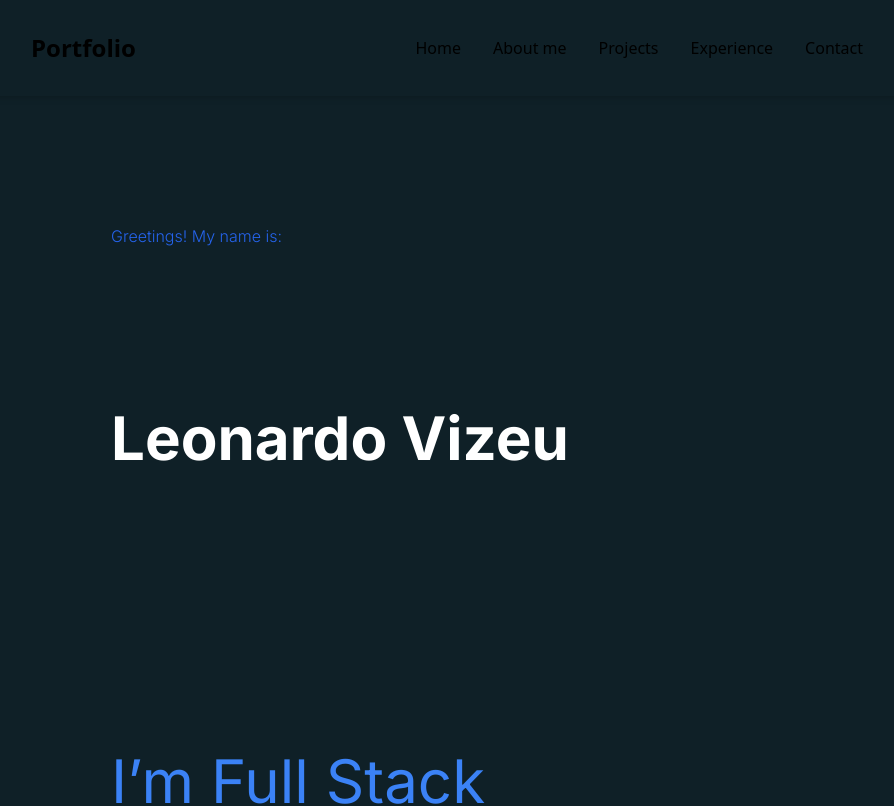
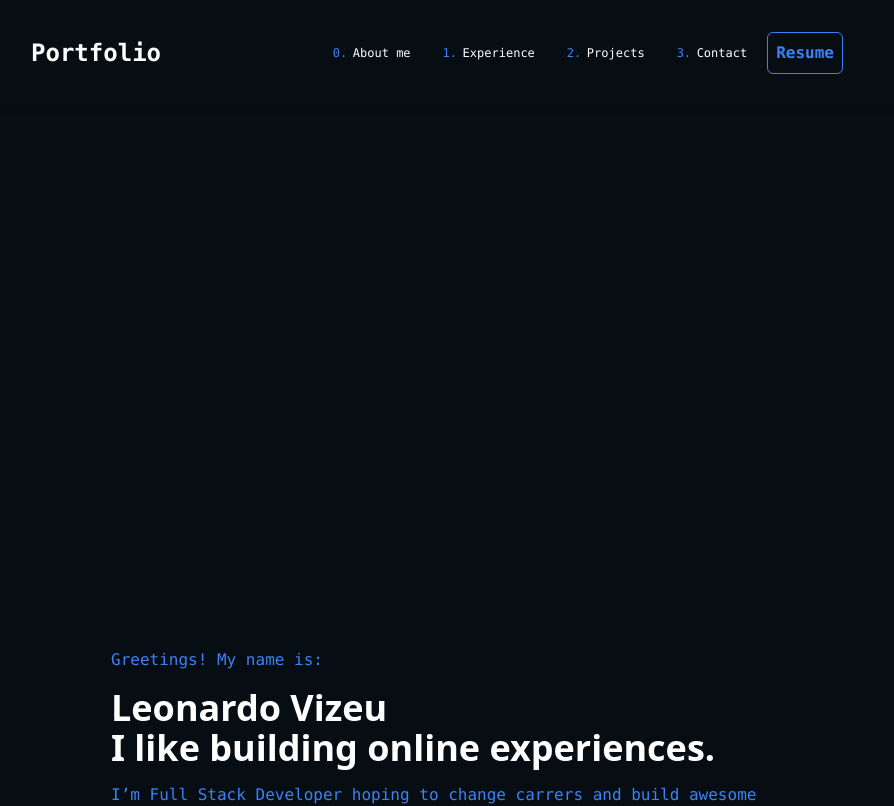
Before and after one commit to leovizeu/portfolio-vizeu, a Next.js app: page / in a window 1280 px wide. Shown: the top 806 px of the page, without its empty margins (193-1087 px from the left). Built offline with nearby package versions, Linux system fonts and the light colour scheme.

Commit message:
changing color and font scheme, it's getitng prettier

```diff
--- a/src/app/Components/Header.tsx
+++ b/src/app/Components/Header.tsx
@@ -1,35 +1,48 @@
+"use client"
+
 import React, {Fragment} from "react"
-import Image from "next/image"
-import {Menu, Transition} from "@headlessui/react"
 import { ChevronDownIcon} from "@heroicons/react/20/solid"
+import { CustomButtom } from "./"
 
 function classNames(...classes: any[]) {
   return classes.filter(Boolean).join(' ')
 }
 
 function MyHeader() {
+
+  const handleScroll = () => {
+
+  }
+
   let Links =[
-    {name: 'Home', href: '#'},
-    {name: 'About me', href: '#'},
-    {name: 'Projects', href: '#'},
-    {name: 'Experience', href: '#'},
-    {name: 'Contact', href: '#'},
+    {list: '0',name: 'About me', href: '#'},
+    {list: '1',name: 'Experience', href: '#'},
+    {list: '2',name: 'Projects', href: '#'},
+    {list: '3',name: 'Contact', href: '#'},
   ]
     return (
-        <header className='shadow-md w-full blue-sm fixed top-0 left-0 font-sans'>
+        <header className='shadow-md w-full blue-sm fixed top-0 left-0 font-mono'>
           <div className="md:flex items-center justify-between py-8 md:px-56">
-              <div className="font-bold text-2xl cursor-pointer flex items-center text-black">
+            <div className="font-bold text-2xl cursor-pointer flex items-center text-white">
               Portfolio
             </div>
             <ul className='flex justify-end md:flex md:items-center md:pb-0 pb-12 absolute md:static md:z-auto z-[-1]
             left-0 w-full'>
               {
                 Links.map((link =>
-                    <li key={link.name} className="md:ml-8 text-m md:my-0">
-                      <a href={link.href} className="text-black hover:text-gray-500 duration-500">{link.name}</a>
+                  <li key={link.name} className="md:ml-8 text-xs md:my-0">
+                    <p className="flex absolute text-blue-500">{link.list}. </p>
+                    <a href={link.href} className="flex text-white hover:text-gray-500 duration-500 pl-5">{link.name}</a>
                   </li>
                   ))
               }
+              <div className="flex flex-row-reverse pr-5 pl-5">
+              <CustomButtom
+                  title ="Resume"
+                  containerStyles = "border border-blue-500 text-blue-500 font-bold rounded-md p-2 hover:text-white duration-500"
+                  handleClick = {handleScroll}
+              />
+          </div>
               </ul>
             </div>
         </header>
--- a/src/app/Components/Hero.tsx
+++ b/src/app/Components/Hero.tsx
@@ -9,12 +9,17 @@ function Hero() {
     }
 
     return (
-        <div className="pt-36">
-            <p className="text-blue-600 font-light md:p-20 md:pl-12 pl-3">
+        <div className="font-mono">
+            <div className="h-96 py-80"></div>
+            <p className="text-blue-500 font-light md:pl-12 pl-3 py-2">
                 Greetings! My name is:
             </p>
-            <h1 className="text-white text-6xl font-bold md:p-20 md:pl-12 pl-3">Leonardo Vizeu</h1>
-            <p className="text-blue-500 text-6xl md:py-48 md:px-12 md:leading-snug px-3 py-12">
+            <h1 className="text-white text-4xl font-bold md:pl-12 pl-3 py-2 font-sans">
+                Leonardo Vizeu
+                <br />
+                I like building online experiences.
+            </h1>
+            <p className="text-blue-500 md:px-12 md:leading-snug px-3 py-2">
                 I’m Full Stack Developer hoping to change carrers and build awesome applications. Here's what i do:
             </p>
 
--- a/src/app/page.tsx
+++ b/src/app/page.tsx
@@ -4,7 +4,7 @@ import Projects from './Components/Projects'
 
 export default function Home() {
   return (
-    <main className='bg-[#0F2027] xl:px-64 lg:px-48 md:px-12 sm:px-2'>
+    <main className='bg-[#060e14] xl:px-64 lg:px-48 md:px-12 sm:px-2'>
       <MyHeader/>
       <Hero/>
       <Projects />
```
Lines whose indentation alone changed are shown as unchanged.
